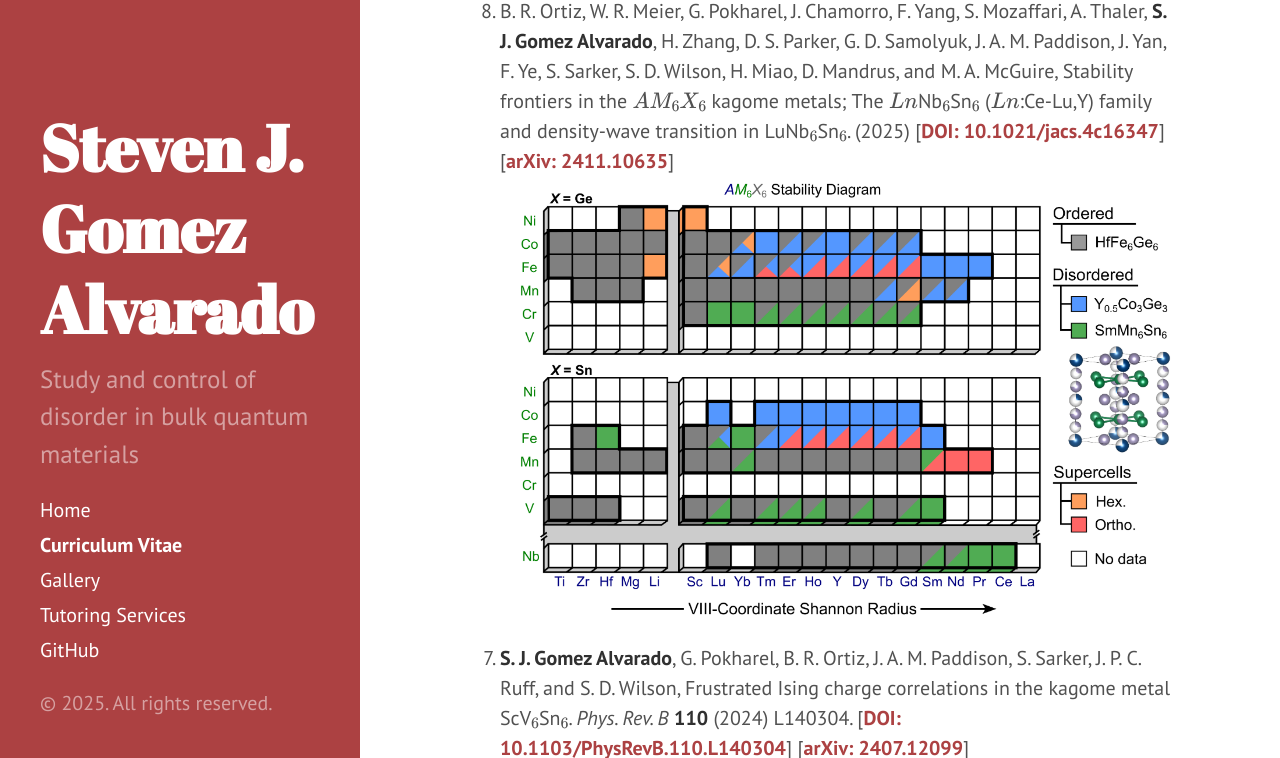
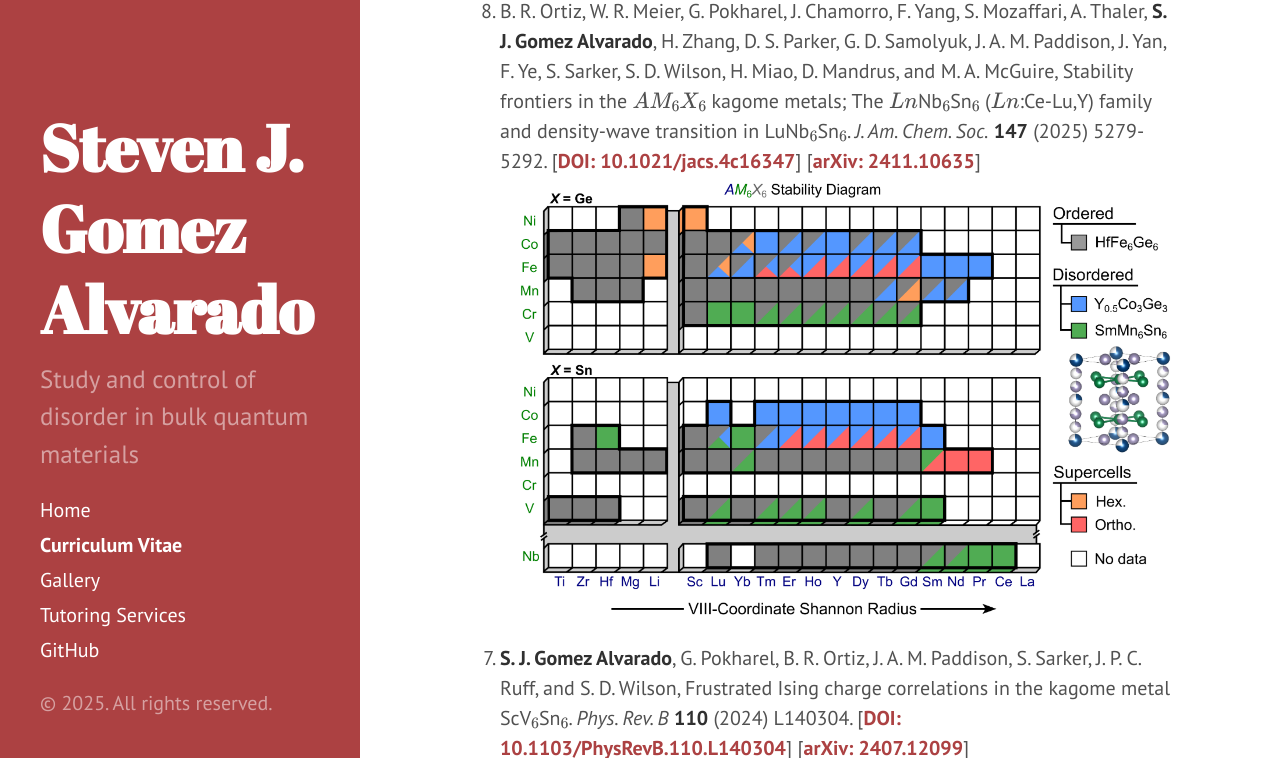
Before and after one commit to stevenjgomez/stevenjgomez.github.io, a Jekyll site: the page built from cv.md, in a window 1280 px wide and 900 px high, scrolled down 1125 px, cut to the strip 142-900 px from the top of the window. Built offline with Jekyll 4.4.1, drawn with Linux system fonts in a browser that asks for light colours.

```diff
--- a/cv.md
+++ b/cv.md
@@ -15,7 +15,7 @@ layout: "page"
    ![ir214graphic.png](img/ir214graphic.png)
 1. **S. J. Gomez Alvarado**, J. R. Chamorro, A. R. Jackson, G. Pokharel, R. Gomez, B. R. Ortiz, S. Sarker, L. Kautzsch, L. C. Gallington, R.  Seshadri, and S. D. Wilson, Interleaved bond and magnetic frustration in triangular lattice $$Ln$$Cd$$_3$$P$$_3$$. (2025) \[[**arXiv: 2501.04203**](https://arxiv.org/abs/2501.04203)\]
    ![133structure.png](img/133structure.png)
-1. B. R. Ortiz, W. R. Meier, G. Pokharel, J. Chamorro, F. Yang, S. Mozaffari, A. Thaler, **S. J. Gomez Alvarado**, H. Zhang, D. S. Parker, G. D. Samolyuk, J. A. M. Paddison, J. Yan, F. Ye, S. Sarker, S. D. Wilson, H. Miao, D. Mandrus, and M. A. McGuire, Stability frontiers in the $$AM_6X_6$$ kagome metals; The $$Ln$$Nb$$_6$$Sn$$_6$$ ($$Ln$$:Ce-Lu,Y) family and density-wave transition in LuNb$$_6$$Sn$$_6$$. (2025) \[[**DOI: 10.1021/jacs.4c16347**](https://doi.org/10.1021/jacs.4c16347)\] \[[**arXiv: 2411.10635**](https://arxiv.org/abs/2411.10635)\]
+1. B. R. Ortiz, W. R. Meier, G. Pokharel, J. Chamorro, F. Yang, S. Mozaffari, A. Thaler, **S. J. Gomez Alvarado**, H. Zhang, D. S. Parker, G. D. Samolyuk, J. A. M. Paddison, J. Yan, F. Ye, S. Sarker, S. D. Wilson, H. Miao, D. Mandrus, and M. A. McGuire, Stability frontiers in the $$AM_6X_6$$ kagome metals; The $$Ln$$Nb$$_6$$Sn$$_6$$ ($$Ln$$:Ce-Lu,Y) family and density-wave transition in LuNb$$_6$$Sn$$_6$$. *J. Am. Chem. Soc.* **147** (2025) 5279-5292. \[[**DOI: 10.1021/jacs.4c16347**](https://doi.org/10.1021/jacs.4c16347)\] \[[**arXiv: 2411.10635**](https://arxiv.org/abs/2411.10635)\]
    ![166stabilityfrontiers.png](img/166stabilityfrontiers.png)
 1. **S. J. Gomez Alvarado**, G. Pokharel, B. R. Ortiz, J. A. M. Paddison, S. Sarker, J. P. C. Ruff, and S. D. Wilson, Frustrated Ising charge correlations in the kagome metal ScV$$_6$$Sn$$_6$$. *Phys. Rev. B* **110** (2024) L140304. \[[**DOI: 10.1103/PhysRevB.110.L140304**](https://doi.org/10.1103/PhysRevB.110.L140304)\] \[[**arXiv: 2407.12099**](https://arxiv.org/abs/2407.12099)\]
    ![166diffuse.png](img/166diffuse.png)
```
